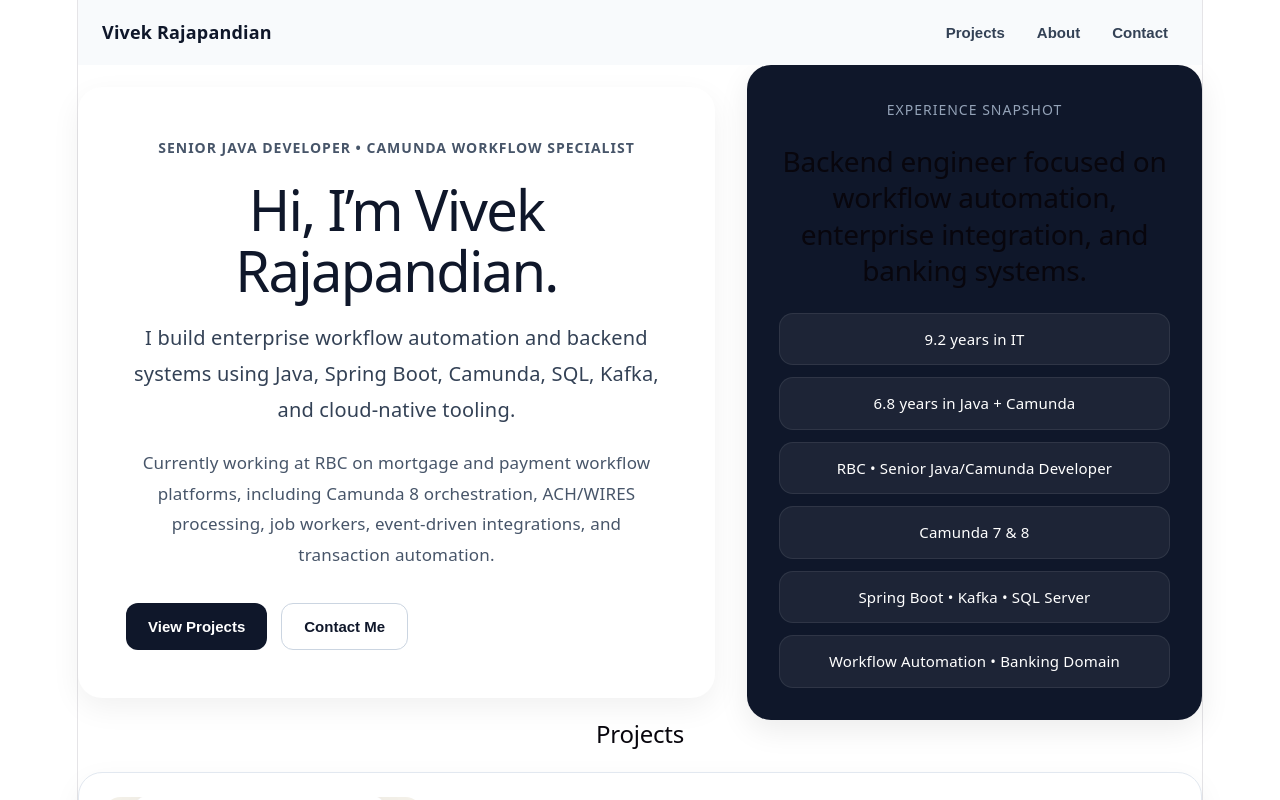
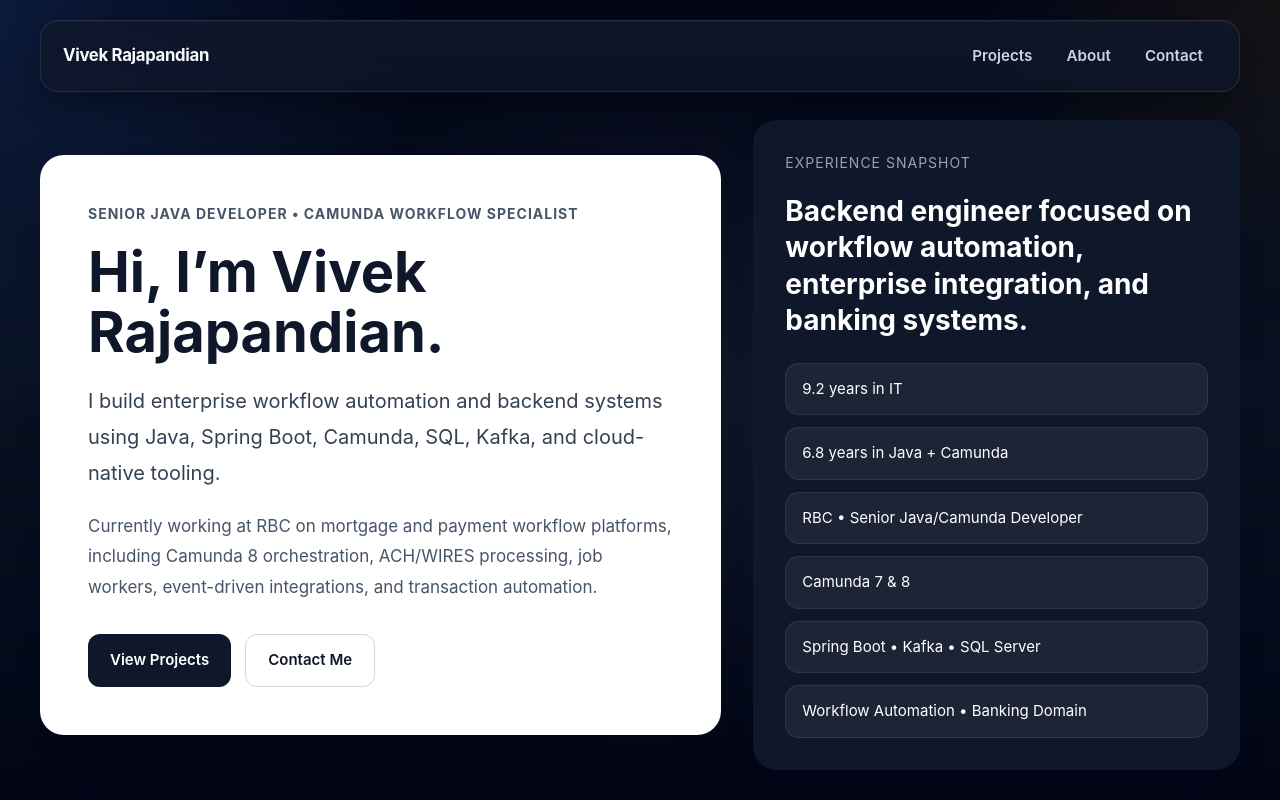
Before and after one commit to VivekRajapandian/vivek-portfolio, a React (Vite) app: page / in a window 1280 px wide. Shown: the top 800 px of the page. Built offline with nearby package versions, Linux system fonts and the light colour scheme.

Commit message:
Global  theme and nav bar update

```diff
--- a/src/components/Navbar.module.css
+++ b/src/components/Navbar.module.css
@@ -1,42 +1,90 @@
 .header {
   position: sticky;
   top: 0;
-  z-index: 100;
-  background: rgba(248, 250, 252, 0.9);
-  backdrop-filter: blur(10px);
-  padding: 16px 24px;
+  z-index: 1000;
+  padding: 20px 24px 0;
 }
 
-.container {
-  max-width: 1200px;
+.navbar {
+  max-width: var(--content-width);
   margin: 0 auto;
+  height: 72px;
+  padding: 0 22px;
   display: flex;
   align-items: center;
   justify-content: space-between;
+  border-radius: 18px;
+  background: linear-gradient(
+    180deg,
+    rgba(15, 23, 42, 0.88) 0%,
+    rgba(15, 23, 42, 0.72) 100%
+  );
+  border: 1px solid rgba(148, 163, 184, 0.16);
+  box-shadow:
+    0 10px 30px rgba(0, 0, 0, 0.38),
+    inset 0 1px 0 rgba(255, 255, 255, 0.04);
+  backdrop-filter: blur(16px);
+  -webkit-backdrop-filter: blur(16px);
 }
 
-.logo {
-  font-size: 18px;
+.brand {
+  font-size: 1.05rem;
   font-weight: 700;
-  color: #0f172a;
+  color: var(--text-primary);
+  letter-spacing: -0.02em;
 }
 
-.nav {
+.navLinks {
   display: flex;
-  gap: 12px;
+  align-items: center;
+  gap: 6px;
 }
 
-.link {
+.navButton {
+  appearance: none;
   background: transparent;
-  border: none;
+  border: 0;
+  color: var(--text-secondary);
+  padding: 10px 14px;
+  border-radius: 12px;
   cursor: pointer;
-  font-size: 15px;
+  font-size: 0.95rem;
   font-weight: 600;
-  color: #334155;
-  padding: 8px 10px;
-  border-radius: 8px;
+  transition:
+    color 0.2s ease,
+    background-color 0.2s ease,
+    transform 0.2s ease;
 }
 
-.link:hover {
-  background-color: #e2e8f0;
+.navButton:hover {
+  color: var(--text-primary);
+  background: rgba(255, 255, 255, 0.05);
 }
+
+.navButton:active {
+  transform: translateY(1px);
+}
+
+@media (max-width: 700px) {
+  .header {
+    padding: 16px 16px 0;
+  }
+
+  .navbar {
+    height: auto;
+    min-height: 72px;
+    padding: 14px 16px;
+    flex-direction: column;
+    align-items: flex-start;
+    gap: 10px;
+  }
+
+  .navLinks {
+    width: 100%;
+    flex-wrap: wrap;
+  }
+
+  .navButton {
+    padding: 8px 10px;
+  }
+}
--- a/src/components/Navbar.tsx
+++ b/src/components/Navbar.tsx
@@ -10,17 +10,29 @@ export default function Navbar() {
 
   return (
     <header className={styles.header}>
-      <div className={styles.container}>
-        <div className={styles.logo}>Vivek Rajapandian</div>
+      <div className={styles.navbar}>
+        <div className={styles.brand}>Vivek Rajapandian</div>
 
-        <nav className={styles.nav}>
-          <button onClick={() => scrollToSection("projects")} className={styles.link}>
+        <nav className={styles.navLinks}>
+          <button
+            type="button"
+            className={styles.navButton}
+            onClick={() => scrollToSection("projects")}
+          >
             Projects
           </button>
-          <button onClick={() => scrollToSection("about")} className={styles.link}>
+          <button
+            type="button"
+            className={styles.navButton}
+            onClick={() => scrollToSection("about")}
+          >
             About
           </button>
-          <button onClick={() => scrollToSection("contact")} className={styles.link}>
+          <button
+            type="button"
+            className={styles.navButton}
+            onClick={() => scrollToSection("contact")}
+          >
             Contact
           </button>
         </nav>
--- a/src/components/pages/HomePage.module.css
+++ b/src/components/pages/HomePage.module.css
@@ -1,27 +1,37 @@
-.projectCard {
-  margin-top: 24px;
-  padding: 24px;
-  border-radius: 16px;
-  border: 1px solid #e2e8f0;
+.page {
+  min-height: 100vh;
+  padding: 28px 24px 64px;
 }
 
-.projectCard h3 {
-  margin: 0 0 12px 0;
+.section {
+  max-width: var(--content-width);
+  margin: 34px auto 0;
+  padding: 36px;
+  border-radius: var(--radius-xl);
+  background: linear-gradient(
+    180deg,
+    rgba(15, 23, 42, 0.78) 0%,
+    rgba(15, 23, 42, 0.62) 100%
+  );
+  border: 1px solid var(--border-soft);
+  box-shadow: var(--shadow-card);
+  backdrop-filter: blur(12px);
+  -webkit-backdrop-filter: blur(12px);
+  scroll-margin-top: 110px;
 }
 
-.projectCard p {
-  margin: 0 0 16px 0;
+.section h2 {
+  margin: 0 0 16px;
+  font-size: 2rem;
+  line-height: 1.2;
+  color: var(--text-primary);
 }
 
-.projectLink {
-  font-weight: 600;
-  color: #2563eb;
-  text-decoration: underline;
-  cursor: pointer;
-}
-
-.projectLink:hover {
-  text-decoration: underline;
+.section p {
+  margin: 0;
+  color: var(--text-secondary);
+  font-size: 1.05rem;
+  line-height: 1.8;
 }
 
 .projectGrid {
@@ -29,3 +39,18 @@
   gap: 24px;
   margin-top: 24px;
 }
+
+@media (max-width: 700px) {
+  .page {
+    padding: 20px 16px 48px;
+  }
+
+  .section {
+    padding: 24px;
+    margin-top: 24px;
+  }
+
+  .section h2 {
+    font-size: 1.65rem;
+  }
+}
--- a/src/index.css
+++ b/src/index.css
@@ -1,111 +1,65 @@
 :root {
-  --text: #6b6375;
-  --text-h: #08060d;
-  --bg: #fff;
-  --border: #e5e4e7;
-  --code-bg: #f4f3ec;
-  --accent: #aa3bff;
-  --accent-bg: rgba(170, 59, 255, 0.1);
-  --accent-border: rgba(170, 59, 255, 0.5);
-  --social-bg: rgba(244, 243, 236, 0.5);
-  --shadow:
-    rgba(0, 0, 0, 0.1) 0 10px 15px -3px, rgba(0, 0, 0, 0.05) 0 4px 6px -2px;
+  font-family:
+    Inter, system-ui, -apple-system, BlinkMacSystemFont, "Segoe UI", sans-serif;
+  line-height: 1.5;
+  font-weight: 400;
+  color: #f8fafc;
+  background: #020617;
 
-  --sans: system-ui, 'Segoe UI', Roboto, sans-serif;
-  --heading: system-ui, 'Segoe UI', Roboto, sans-serif;
-  --mono: ui-monospace, Consolas, monospace;
-
-  font: 18px/145% var(--sans);
-  letter-spacing: 0.18px;
-  color-scheme: light dark;
-  color: var(--text);
-  background: var(--bg);
   font-synthesis: none;
   text-rendering: optimizeLegibility;
   -webkit-font-smoothing: antialiased;
   -moz-osx-font-smoothing: grayscale;
 
-  @media (max-width: 1024px) {
-    font-size: 16px;
-  }
+  --bg-primary: #020617;
+  --bg-secondary: #0f172a;
+  --bg-card: rgba(15, 23, 42, 0.72);
+  --bg-card-strong: rgba(15, 23, 42, 0.9);
+  --border-soft: rgba(148, 163, 184, 0.18);
+  --text-primary: #f8fafc;
+  --text-secondary: #cbd5e1;
+  --text-muted: #94a3b8;
+  --accent: #f6c177;
+  --accent-strong: #f59e0b;
+  --shadow-soft: 0 10px 30px rgba(0, 0, 0, 0.35);
+  --shadow-card: 0 20px 60px rgba(2, 6, 23, 0.55);
+  --radius-xl: 24px;
+  --radius-lg: 18px;
+  --content-width: 1200px;
 }
 
-@media (prefers-color-scheme: dark) {
-  :root {
-    --text: #9ca3af;
-    --text-h: #f3f4f6;
-    --bg: #16171d;
-    --border: #2e303a;
-    --code-bg: #1f2028;
-    --accent: #c084fc;
-    --accent-bg: rgba(192, 132, 252, 0.15);
-    --accent-border: rgba(192, 132, 252, 0.5);
-    --social-bg: rgba(47, 48, 58, 0.5);
-    --shadow:
-      rgba(0, 0, 0, 0.4) 0 10px 15px -3px, rgba(0, 0, 0, 0.25) 0 4px 6px -2px;
-  }
-
-  #social .button-icon {
-    filter: invert(1) brightness(2);
-  }
+* {
+  box-sizing: border-box;
 }
 
-#root {
-  width: 1126px;
-  max-width: 100%;
-  margin: 0 auto;
-  text-align: center;
-  border-inline: 1px solid var(--border);
-  min-height: 100svh;
-  display: flex;
-  flex-direction: column;
-  box-sizing: border-box;
+html {
+  scroll-behavior: smooth;
 }
 
 body {
   margin: 0;
+  min-width: 320px;
+  min-height: 100vh;
+  color: var(--text-primary);
+  background:
+    radial-gradient(circle at top left, rgba(59, 130, 246, 0.16), transparent 28%),
+    radial-gradient(circle at top right, rgba(245, 158, 11, 0.08), transparent 20%),
+    radial-gradient(circle at center, rgba(30, 41, 59, 0.35), transparent 45%),
+    linear-gradient(180deg, #020617 0%, #081121 48%, #020617 100%);
+  background-attachment: fixed;
 }
 
-h1,
-h2 {
-  font-family: var(--heading);
-  font-weight: 500;
-  color: var(--text-h);
+a {
+  color: inherit;
 }
 
-h1 {
-  font-size: 56px;
-  letter-spacing: -1.68px;
-  margin: 32px 0;
-  @media (max-width: 1024px) {
-    font-size: 36px;
-    margin: 20px 0;
-  }
-}
-h2 {
-  font-size: 24px;
-  line-height: 118%;
-  letter-spacing: -0.24px;
-  margin: 0 0 8px;
-  @media (max-width: 1024px) {
-    font-size: 20px;
-  }
-}
-p {
-  margin: 0;
+button,
+input,
+textarea,
+select {
+  font: inherit;
 }
 
-code,
-.counter {
-  font-family: var(--mono);
-  display: inline-flex;
-  border-radius: 4px;
-  color: var(--text-h);
+#root {
+  min-height: 100vh;
 }
-
-code {
-  font-size: 15px;
-  line-height: 135%;
-  padding: 4px 8px;
-  background: var(--code-bg);
-}
```
